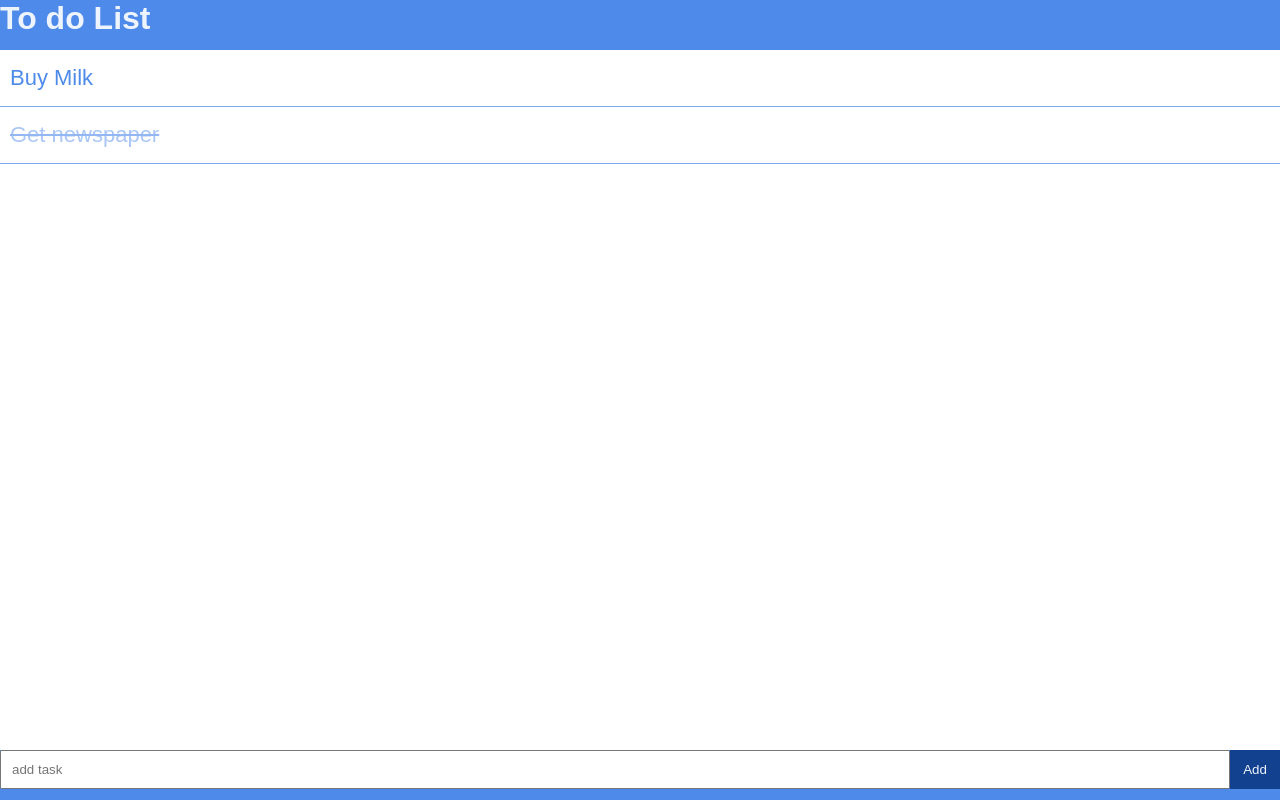
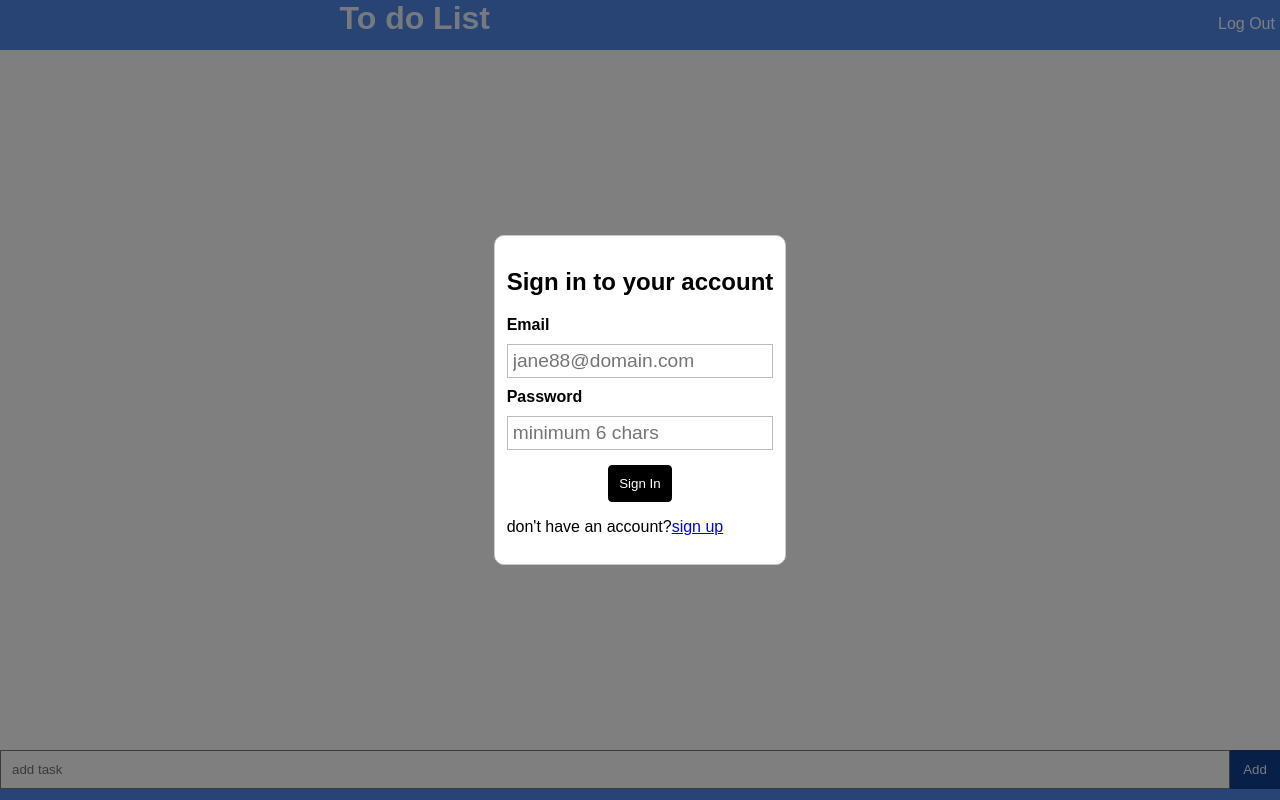
Before and after one commit to predatrice/super-funicular, a Node project: template templates/index.pug in a window 1280 px wide. Run offline with Node 20 templates, Linux system fonts and the light colour scheme; the template is opened without the code that fills it, so the values that code supplies are empty; some libraries are stand-ins or nearby versions.

Commit message:
read and write from database

```diff
--- a/build/style.css
+++ b/build/style.css
@@ -11,6 +11,48 @@
   height: 100vh;
   display: flex;
   flex-direction: column;
+  position: relative;
+}
+.overlay {
+  position: absolute;
+  width: 100vw;
+  height: 100vh;
+  background-color: rgba(0, 0, 0, 0.5);
+  display: flex;
+  flex-direction: column;
+  justify-content: center;
+  align-items: center;
+}
+.overlay .authform {
+  background-color: white;
+  max-width: 50%;
+  padding: 12px;
+  border: 1px solid #cccccc;
+  border-radius: 10px;
+}
+.overlay label {
+  display: block;
+  font-weight: bold;
+  margin: 10px 0;
+}
+.overlay input {
+  display: block;
+  width: 100%;
+  padding: 5px;
+  box-sizing: border-box;
+  font-size: 1.2em;
+  border: 1px solid #bbbbbb;
+}
+.overlay .button-container {
+  margin-top: 15px;
+  text-align: center;
+}
+.overlay .button-container .auth-button {
+  color: white;
+  background-color: black;
+  border: 1px solid black;
+  border-radius: 4px;
+  padding: 10px;
 }
 header {
   height: 50px;
@@ -23,6 +65,11 @@
   margin: 0;
   padding: 0;
   text-align: center;
+}
+header #logout {
+  color: white;
+  text-decoration: none;
+  padding: 15px 5px;
 }
 header #remove {
   border: 1px solid transparent;
@@ -38,6 +85,8 @@
 }
 .container {
   flex: 1 0 auto;
+  overflow-y: auto;
+  max-height: calc(100vh - 100px);
 }
 footer {
   height: 50px;
--- a/less/style.less
+++ b/less/style.less
@@ -23,8 +23,50 @@
 }
 .appview{
     .fullheight;
-    display: flex;
+    display:flex;
     flex-direction:column;
+    position:relative;
+}
+.overlay{
+    position:absolute;
+    width:100vw;
+    height:100vh;
+    background-color:rgba(0,0,0,0.5);
+    display:flex;
+    flex-direction:column;
+    justify-content:center;
+    align-items:center;
+    .authform{
+        background-color:white;
+        max-width:50%;
+        padding:12px;
+        border:1px solid #cccccc;
+        border-radius:10px;
+    }
+    label{
+        display:block;
+        font-weight:bold;
+        margin:10px 0;
+    }
+    input{
+        display:block;
+        width:100%;
+        padding:5px;
+        box-sizing:border-box;
+        font-size:1.2em;
+        border:1px solid #bbbbbb;
+    }
+    .button-container{
+        margin-top:15px;
+        text-align:center;
+        .auth-button{
+            color:white;
+            background-color:black;
+            border:1px solid black;
+            border-radius:4px;
+            padding:10px;
+        }
+    }
 }
 header{
     height:@header-height;
@@ -35,6 +77,11 @@
     h1 {
         .reset;
         text-align:center;
+    }
+    #logout{
+        color:white;
+        text-decoration:none;
+        padding:15px 5px;
     }
     #remove{
         border:1px solid transparent;
@@ -51,6 +98,8 @@
 }
 .container{
     flex: 1 0 auto;
+    overflow-y: auto;
+    max-height: ~ "calc(100vh - 100px)";
 }
 footer{
     height:@header-height;
--- a/scripts/main.js
+++ b/scripts/main.js
@@ -1,6 +1,6 @@
 //define task class
 
-class Task{
+class Task {
     constructor(taskname){
         this.name = taskname;
         this.status = 0;
@@ -11,7 +11,83 @@
 //array to store tasks
 var TaskArray = [];
 
+//application object
+var app ={userid:0,username:""};
+
+firebase.auth().onAuthStateChanged(function(user) {
+  if (user) {
+    app.userid = user.uid;
+    // User is signed in.
+    //hide all the forms
+    let authforms = document.querySelectorAll('.overlay');
+    for(let i=0;i < authforms.length; i++){
+        authforms[i].style.display = 'none';
+    }
+    //get username from database
+    let path = 'users/'+app.userid;
+    firebase.database().ref(path)
+        .once('value')
+        .then(function(snapshot){
+            let username = snapshot.val().name;
+            app.username = username;
+            displayUserName(username);
+        }
+    );
+    readTask(app.userid);
+  }
+  else{
+    // No user is signed in.
+    showForm('signin-box');
+    //clear the task list
+    clearTaskList();
+  }
+});
+
+function displayUserName(username){
+    if(username){
+        document.getElementById('username').innerText = username;
+    }
+    else{
+        document.getElementById('username').innerText = '';
+    }
+}
+
 window.addEventListener('load',function(){
+    const SignUpTemplate = document.getElementById('signup-template');
+    const SignInTemplate = document.getElementById('signin-template');
+
+    //activate signup template
+    var su_form = document.importNode(SignUpTemplate.content,true);
+    //add form to document
+    document.querySelector('.appview').appendChild(su_form);
+    //activate signin template
+    var si_form = document.importNode(SignInTemplate.content,true);
+    //add form to document
+    document.querySelector('.appview').appendChild(si_form);
+
+
+    const signinlink = document.getElementById('signin-link');
+    const signuplink = document.getElementById('signup-link');
+    showForm('signin-box');
+    signinlink.addEventListener('click',function(){
+       showForm('signin-box');
+    });
+    signuplink.addEventListener('click',function(){
+        showForm('signup-box');
+    });
+
+    //get a reference to the sign up form
+    const signupform = document.getElementById('signup-form');
+    signupform.addEventListener('submit',signUserUp);
+
+    //get a reference to the sign in form
+    const signinform = document.getElementById('signin-form');
+    signinform.addEventListener('submit',signUserIn);
+
+    //get a reference to logout button
+    const logout = document.getElementById('logout');
+    logout.addEventListener('click',logUserOut);
+
     loadTasks();
     const TaskForm = document.getElementById('task-form');
     //add a listener for when form is submitted
@@ -21,7 +97,83 @@
     TaskList.addEventListener('click',changeTaskStatus);
     const Button = document.getElementById('remove');
     Button.addEventListener('click',removeDone);
+    //display username
+    displayUserName(app.username);
 });
+
+function logUserOut(){
+    firebase.auth().signOut().then(function() {
+      // Sign-out successful.
+      displayUserName(false);
+    }).catch(function(error) {
+      // An error happened.
+    });
+}
+function signUserIn(evt){
+    evt.preventDefault();
+    //get data from sign in form
+    let data =new FormData(evt.target);
+    let email = data.get('email');
+    let password = data.get('password');
+    evt.target.reset();
+    firebase.auth().signInWithEmailAndPassword(email, password)
+    .then(
+        function(){
+            let userid = firebase.auth().currentUser.uid;
+            let path = 'users/' + userid;
+            firebase.database()
+            .ref(path)
+            .once('value')
+            .then(
+                function(snapshot){
+                    let username = snapshot.val().name;
+                    app.username = username;
+                    displayUserName(username);
+                }
+            )
+        }
+    )
+    .catch(
+        function(error) {
+            console.log(error.message);
+        }
+    );
+}
+
+function signUserUp(evt){
+    //stop page refreshing
+    evt.preventDefault();
+    let data = new FormData(evt.target);
+    let username = data.get('username');
+    let email = data.get('email');
+    let password = data.get('password');
+    evt.target.reset();
+    //send data to firebase
+    firebase.auth().createUserWithEmailAndPassword(email,password)
+    .then(
+        function(){
+            let userid = firebase.auth().currentUser.uid;
+            let path = 'users/' + userid;
+            let obj = {name: username};
+            firebase.database()
+                .ref(path)
+                .set(obj)
+                .then( function(result){
+                    //nothing yet
+                    //user is now signed up and is logged in
+                    //display username
+                    displayUserName(username);
+                }
+            );
+        }
+    )
+    .catch(
+        function(error){
+            console.log("account creation failed");
+        }
+    )
+
+}
 
 function removeDone(){
     let count = TaskArray.length-1;
@@ -43,7 +195,6 @@
     const TaskInput = document.getElementById('task-input');
     let taskname = TaskInput.value;
     if(taskname != ''){
-        //console.log(taskname);
         let todo = new Task(taskname);
         TaskArray.push(todo);
         saveTasks();
@@ -60,7 +211,40 @@
     listitem.setAttribute('data-status',taskobj.status);
     let txt = document.createTextNode(taskobj.name);
     listitem.appendChild(txt);
-     document.getElementById('task-list').appendChild(listitem);
+    document.getElementById('task-list').appendChild(listitem);
+    writeTask(app.userid,taskobj);
+}
+
+function writeTask(userid,task){
+    if(app.userid){
+        let path = 'lists/' + userid + '/' + task.id;
+        let taskobj = {name: task.name, status: task.status};
+        firebase.database().ref(path).set(taskobj);
+    }
+}
+
+function readTask(userid){
+    let path = 'lists/' + userid;
+    firebase.database()
+        .ref(path)
+        .once('value')
+        .then(
+           function(snapshot){
+               let tasks = snapshot.val();
+               let count = Object.keys(tasks).length;
+               let keys = Object.keys(tasks);
+               for(let i=0; i<count; i++){
+                   let item = tasks[ keys[i] ];
+                   let name = item.name;
+                   let status = item.status;
+                   let id = keys[i];
+                   let task = {id: id, name: name, status: status};
+                   //add to our Task Array
+                   TaskArray.push(task);
+                   renderTaskList();
+               }
+           }
+        );
 }
 
 function clearTaskList(){
@@ -103,26 +287,26 @@
 }
 
 function saveTasks(){
-    if(window.localStorage){
-        let jsonstring = JSON.stringify(TaskArray);
-        window.localStorage.setItem('tasks',jsonstring);
-    }
+    // if(window.localStorage){
+    //     let jsonstring = JSON.stringify(TaskArray);
+    //     window.localStorage.setItem('tasks',jsonstring);
+    // }
 }
 
 function loadTasks(){
-    if(window.localStorage){
-        let data = window.localStorage.getItem('tasks');
-        if(JSON.parse(data)){
-            TaskArray = JSON.parse(data);
-            renderTaskList();
-        }
-    }
+    // if(window.localStorage){
+    //     let data = window.localStorage.getItem('tasks');
+    //     if(JSON.parse(data)){
+    //         TaskArray = JSON.parse(data);
+    //         renderTaskList();
+    //     }
+    // }
 }
 
 function toggleShowButton(){
     let show = false;
     let count = TaskArray.length;
-    //loop throuth the array to find items with status=1
+    //loop through the array to find items with status=1
     for(let i=0; i<count; i++){
         let item = TaskArray[i];
         if(item.status == 1){
@@ -136,3 +320,19 @@
         document.getElementById('remove').removeAttribute('class');
     }
 }
+
+//function to show a particular form
+function showForm(formid){
+    //get a reference to both forms
+    let forms = document.querySelectorAll('.overlay');
+    //iterate through result and set each to have display:none
+    for(let i=0; i < forms.length; i++){
+        forms[i].style.opacity = '0';
+        forms[i].style.display = 'none';
+        if(forms[i].getAttribute('id') == formid){
+            forms[i].style.opacity = '0';
+            forms[i].style.display = 'flex';
+            forms[i].style.opacity = '1';
+        }
+    }
+}
--- /dev/null
+++ b/templates/authforms.pug
@@ -0,0 +1,27 @@
+template(id='signup-template')
+  .overlay#signup-box
+    form.authform(id='signup-form')
+      h2 Sign up for an account
+      label Username
+      input(type='text' name='username' id='username' placeholder='jane88')
+      label Email
+      input(type='email' name='email' id='email' placeholder='jane88@domain.com')
+      label Password
+      input(type='password' name='password' id='password' placeholder='minimum 6 chars')
+      .button-container
+        button(type='submit' class='auth-button') Sign Up
+      p already have an account?
+        a(href='#',id='signin-link') sign in
+
+template(id='signin-template')
+  .overlay#signin-box
+    form.authform(id='signin-form')
+      h2 Sign in to your account
+      label Email
+      input(type='email' name='email' id='email' placeholder='jane88@domain.com')
+      label Password
+      input(type='password' name='password' id='password' placeholder='minimum 6 chars')
+      .button-container
+        button(type='submit' class='auth-button') Sign In
+      p don't have an account?
+        a(href='#',id='signup-link') sign up
--- /dev/null
+++ b/templates/firebase.pug
@@ -0,0 +1,11 @@
+script(src='https://www.gstatic.com/firebasejs/4.3.0/firebase.js')
+script.
+    var config = {
+    apiKey: "AIzaSyDYulX_zQ31c4xwmOaiONmG5ON_qviijGM",
+    authDomain: "todolist-dc6dd.firebaseapp.com",
+    databaseURL: "https://todolist-dc6dd.firebaseio.com",
+    projectId: "todolist-dc6dd",
+    storageBucket: "todolist-dc6dd.appspot.com",
+    messagingSenderId: "956625635946"
+  };
+  firebase.initializeApp(config);
--- a/templates/index.pug
+++ b/templates/index.pug
@@ -5,16 +5,20 @@
         content='width=device-width,initial-scale=1.0,user-scalable=no')
     title To do list
     link(rel='stylesheet' href='style.css')
+    include firebase.pug
   body
     .appview
       header
+        h2#username
         h1 To do List
         button#remove
           img(src='images/font-awesome_4-7-0_check_30_0_ecf0f1_none.png')
+        //log out button
+        a(href='#' id='logout') Log Out
       main.container
         ul#task-list
-          li(data-status='0') Buy Milk
-          li(data-status='1') Get newspaper
+          // li(data-status='0') Buy Milk
+          // li(data-status='1') Get newspaper
       footer
         form#task-form
           input(type='text'
@@ -23,3 +27,5 @@
           button(type='submit'
                 class='add-button') Add
       script(src='main.js')
+      // include templates
+      include authforms.pug
```
Also changed, not shown: gulpfile.js (+7 -5 lines), 5 other files.
